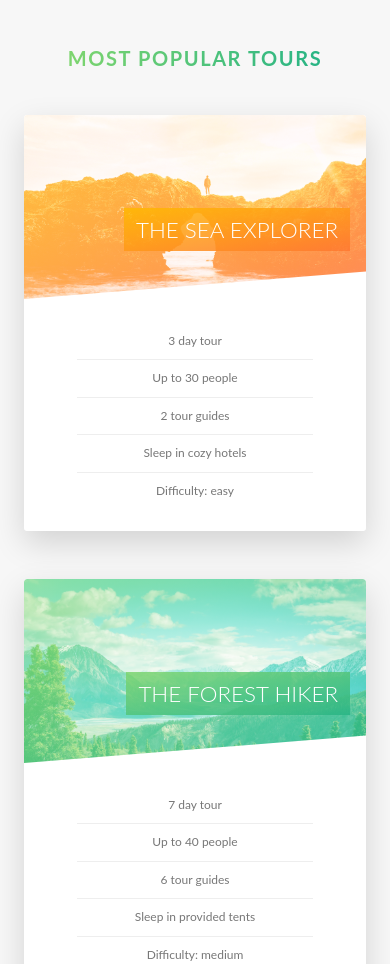
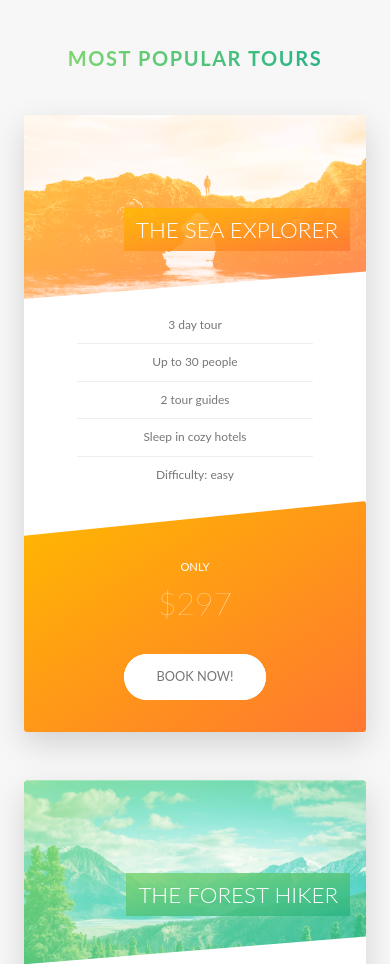
Before and after one commit to NightmanCZ90/Nature-Tours, a website: page index.html in a window 390 px wide. Shown: the part 2473-3437 px from the top of the page. Drawn offline with Linux system fonts and the light colour scheme.

Commit message:
add media queries Tours, Stories, Booking sections, Popup

```diff
--- a/sass/components/_card.scss
+++ b/sass/components/_card.scss
@@ -153,4 +153,50 @@
     font-size: 6rem;
     font-weight: 100;
   }
+
+  @include respond(tab-port) {
+    // FUNCTIONALITY
+    height: auto;
+    border-radius: 3px;
+    background-color: $color-white;
+    box-shadow: $shadow;
+
+    &__side {
+      height: auto;
+      position: relative;
+      box-shadow: none;
+
+      &--back {
+        transform: rotateY(0);
+        clip-path: polygon(0 15%, 100% 0, 100% 100%, 0 100%);
+      }
+    }
+
+
+    &:hover &__side--front {
+      transform: rotateY(0)
+    }
+
+    &__details {
+      padding: 1rem 3rem;
+    }
+
+    // BACK SIDE STYLING
+    &__cta {
+      position: relative;
+      top: 0;
+      left: 0;
+      transform: translate(0);
+      width: 100%;
+      padding: 7rem 4rem 4rem 4rem;
+    }
+
+    &__price-box {
+      margin-bottom: 3rem;
+    }
+
+    &__price-value {
+      font-size: 4rem;
+    }
+  }
 }
--- a/sass/components/_form.scss
+++ b/sass/components/_form.scss
@@ -15,6 +15,10 @@
     width: 90%;
     display: block;
     transition: all .3s;
+
+    @include respond(tab-port) {
+      width: 100%;
+    }
 
     &:focus {
       outline: none;
@@ -49,6 +53,11 @@
   &__radio-group {
     width: 49%;
     display: inline-block;
+
+    @include respond(tab-port) {
+      width: 100%;
+      margin-bottom: 2rem;
+    }
   }
 
   &__radio-input {
--- a/sass/components/_popup.scss
+++ b/sass/components/_popup.scss
@@ -24,11 +24,20 @@
     transform: translate(-50%, -50%) scale(0.4);
     transition: all .5s .2s;
 
+    @include respond(tab-port) {
+      width: 90%;
+    }
   }
 
   &__left {
     width: 33.333333%;
     display: table-cell;
+
+    @include respond(tab-land) {
+      width: 100%;
+      display: inline-block;
+      height: 30%;
+    }
   }
 
   &__right {
@@ -36,11 +45,38 @@
     display: table-cell;
     vertical-align: middle;
     padding: 3rem 5rem;
+
+    @include respond(tab-land) {
+      width: 100%;
+      display: inline-block;
+      height: auto;
+    }
   }
 
   &__img {
     display: block;
     width: 100%;
+
+    @include respond(tab-land) {
+      float: left;
+      max-height: max-content;
+      max-width: fit-content;
+    }
+
+    &:nth-of-type(1) {
+
+      @include respond(tab-land) {
+        width: calc(100% - 49.2061626%);
+      }
+    }
+
+    &:nth-of-type(2) {
+
+      @include respond(tab-land) {
+        width: 49.2061626%;
+      }
+    }
+
   }
 
   &__text {
@@ -58,6 +94,11 @@
     -ms-hyphens: auto;
     -webkit-hyphens: auto;
     hyphens: auto;
+
+    @include respond(tab-port) {
+      -moz-column-count: 1;
+      column-count: 1;
+    }
   }
 
   //Open states
--- a/sass/components/_story.scss
+++ b/sass/components/_story.scss
@@ -9,6 +9,16 @@
   font-size: $default-font-size;
   transform: skewX(-12deg);
 
+  @include respond(tab-port) {
+    width: 100%;
+    padding: 4rem;
+    padding-left: 7rem;
+  }
+
+  @include respond(phone) {
+    transform: skewX(0);
+  }
+
   &__shape {
     width: 15rem;
     height: 15rem;
@@ -18,6 +28,10 @@
     clip-path: circle(50% at 50% 50%);
     transform: translateX(-3rem) skewX(12deg);
     position: relative;
+
+    @include respond(phone) {
+      transform: translateX(-3rem) skewX(0);
+    }
   }
 
   &__img {
@@ -29,6 +43,10 @@
 
   &__text {
     transform: skewX(12deg);
+
+    @include respond(phone) {
+      transform: skewX(0);
+    }
   }
 
   &__caption {
--- a/sass/pages/_home.scss
+++ b/sass/pages/_home.scss
@@ -66,10 +66,32 @@
   border-radius: 3px;
   box-shadow: 0 1.5rem 4rem rgba($color-black, .25);
 
-  height: 50rem;
+  @include respond(tab-land) {
+    background-image: linear-gradient(
+      105deg,
+      rgba($color-white, .9) 0% 65%,
+      transparent 65%),
+      url(../img/nat-10.jpg);
+      background-size: cover;
+  }
+
+  @include respond(tab-port) {
+    background-image: linear-gradient(
+      to right,
+      rgba($color-white, .9) 0% 100%),
+      url(../img/nat-10.jpg);
+  }
 
   &__form {
     width: 50%;
     padding: 6rem;
+
+    @include respond(tab-land) {
+      width: 65%;
+    }
+
+    @include respond(tab-port) {
+      width: 100%;
+    }
   }
 }
```
Also changed, not shown: css/style.css.
